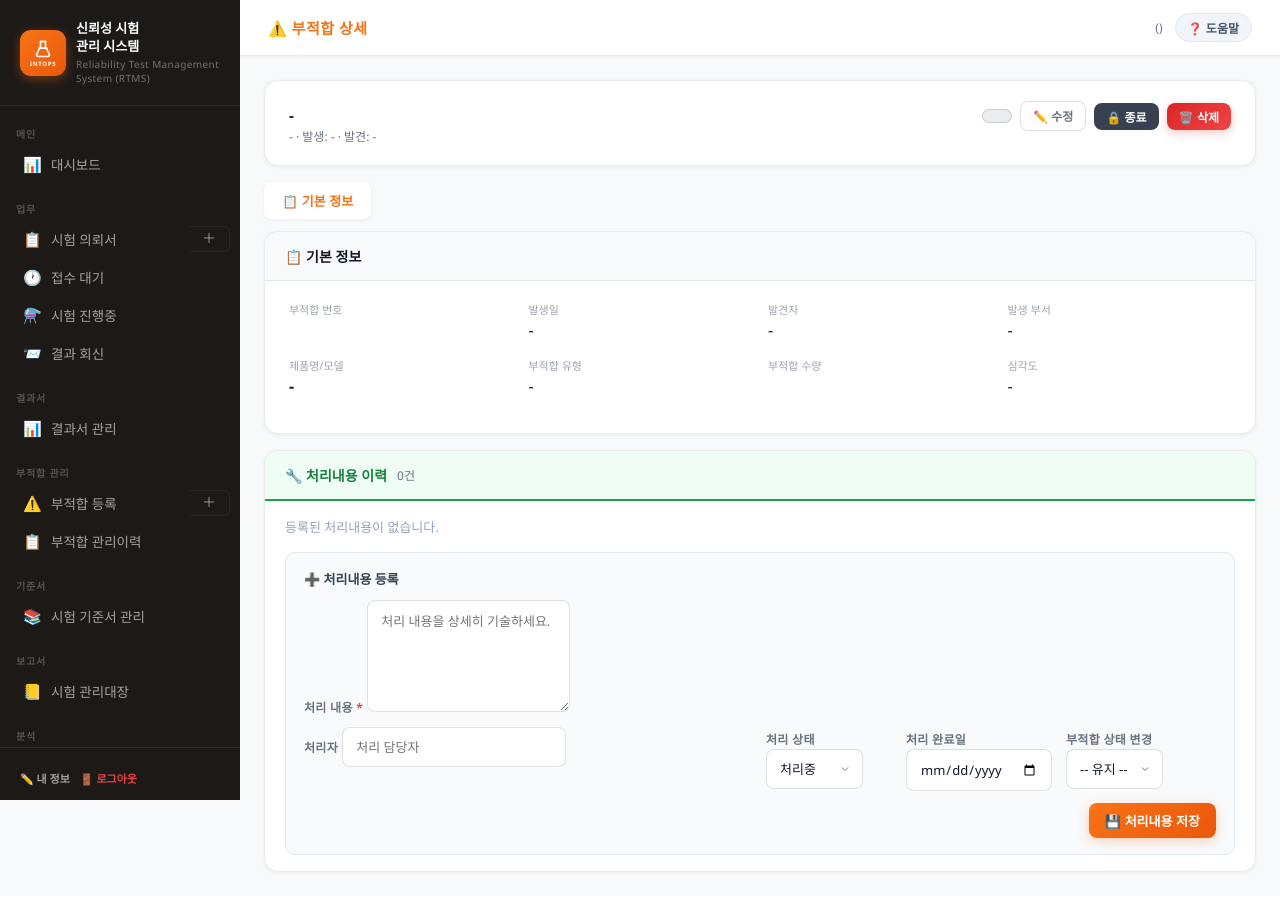
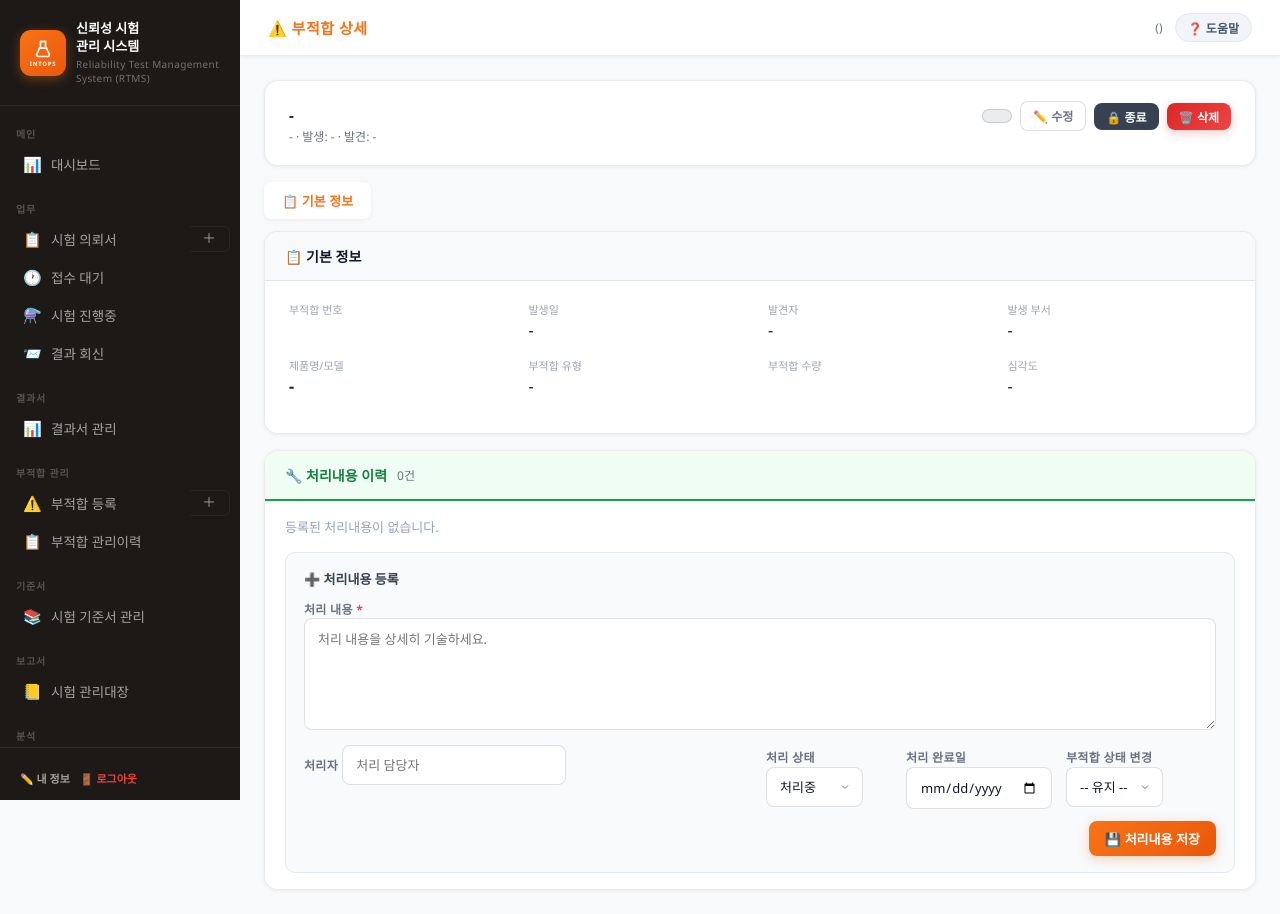
Before and after one commit to chojagal-ops/rtms, a Python web app: template templates/nc/detail.html in a window 1280 px wide. Before the commit the page ends 874 px from the top, so only its background shows below. Run offline with Jinja, Linux system fonts and the light colour scheme; the template is opened without the code that fills it, so the values that code supplies are empty.

Commit message:
fix: 처리내용 textarea 전체 너비로 확장
Co-Authored-By: Claude Sonnet 4.6 <noreply@anthropic.com>

```diff
--- a/templates/nc/detail.html
+++ b/templates/nc/detail.html
@@ -179,9 +179,10 @@
     <form method="POST" action="{{ url_for('nc.add_response', nid=nc.id) }}"
           style="background:#f8fafc;border:1.5px solid #e2e8f0;border-radius:10px;padding:16px 18px;">
       <div style="font-size:13px;font-weight:700;color:#374151;margin-bottom:12px;">➕ 처리내용 등록</div>
-      <div style="margin-bottom:10px;">
-        <label class="form-label">처리 내용 <span style="color:#ef4444;">*</span></label>
+      <div style="margin-bottom:10px;width:100%;">
+        <label class="form-label" style="display:block;">처리 내용 <span style="color:#ef4444;">*</span></label>
         <textarea name="action_desc" class="form-control" rows="5"
+                  style="width:100%;box-sizing:border-box;resize:vertical;"
                   placeholder="처리 내용을 상세히 기술하세요." required></textarea>
       </div>
       <div style="display:flex;gap:10px;flex-wrap:wrap;margin-bottom:12px;">
```
